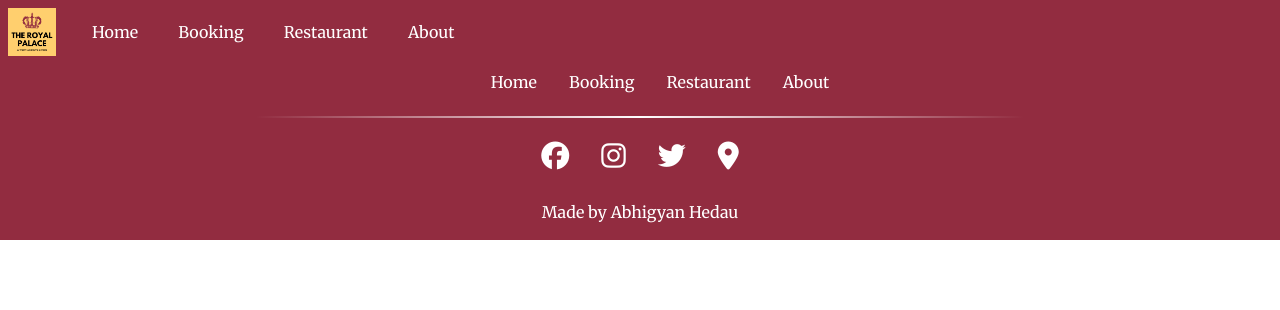
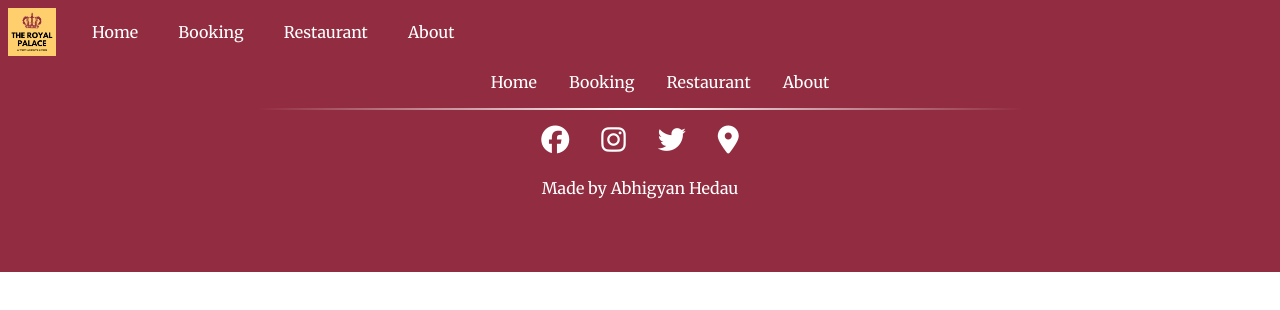
Before and after one commit to abhigyanhedau2/react-hotel-website, a React (Create React App) app: page /bookingform in a window 1280 px wide. Shown: the top 310 px of the page. Built offline with nearby package versions, Linux system fonts and the light colour scheme; some icons are missing.

Commit message:
Fix Footer hr line

```diff
--- a/src/components/Footer/Footer.css
+++ b/src/components/Footer/Footer.css
@@ -6,10 +6,12 @@
   display: flex;
   flex-direction: column;
   align-items: center;
+  padding-bottom: 2rem;
 }
 
 .footer-wrapper hr {
   width: 60%;
+  margin: -1rem;
   height: 2px;
   border: none;
   background: -webkit-gradient(
@@ -26,7 +28,7 @@
   list-style: none;
   display: flex;
   margin-left: 0;
-  margin-top: 2rem;
+  margin: 2rem 0;
 }
 
 .footer-wrapper ul li a {
@@ -42,11 +44,16 @@
 .social-media-icons i {
   color: #fff;
   font-size: 1.75rem;
-  margin: 1rem 1rem;
+  margin: 2rem 1rem;
 }
 
 .social-media-icons i:hover {
   color: #ffcf6e;
+}
+
+.copyright-text p {
+  margin-top: -0.5rem;
+  margin-bottom: 0;
 }
 
 @media only screen and (max-width: 645px) {
```
